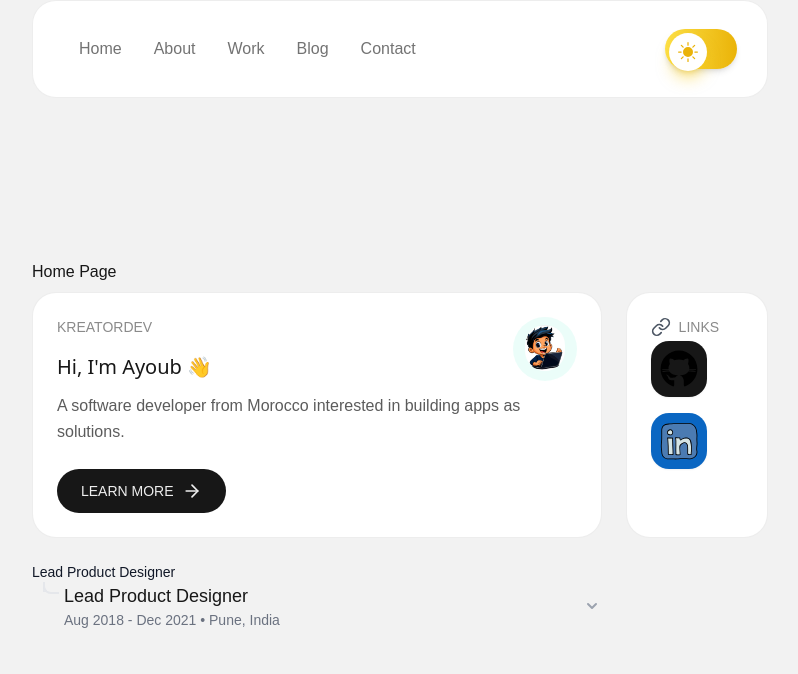
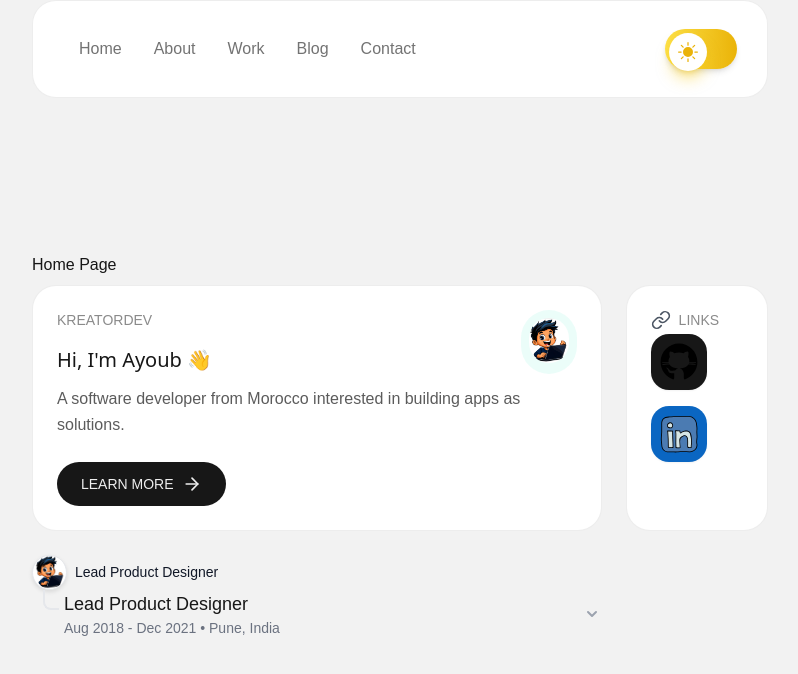
Before and after one commit to knightmate/myhome, a Next.js app: page / in a window 1280 px wide. Shown: the top 674 px of the page, without its empty margins (240-1038 px from the left). Built offline with nearby package versions, Linux system fonts and the light colour scheme.

Commit message:
card added

```diff
--- a/src/components/ExperienceCard/company-header.tsx
+++ b/src/components/ExperienceCard/company-header.tsx
@@ -1,4 +1,5 @@
 import React from "react";
+import Profile from "../Profile";
 
 interface CompanyTitleProps {
   title: string; // The company or title name to display
@@ -8,7 +9,8 @@ interface CompanyTitleProps {
 
 const CompanyTitle: React.FC<CompanyTitleProps> = ({ title, href, className }) => {
     return (
-      <div className="flex flex-col group/company">
+      <div className="flex flex-row group/company items-center gap-2">
+        <Profile/>
         <p
           onClick={() => href && window.open(href, "_blank")}
           className={`text-gray-900 dark:text-gray-100 font-normal text-sm truncate ${
--- a/src/components/ExperienceCard/connecting-line.tsx
+++ b/src/components/ExperienceCard/connecting-line.tsx
@@ -7,9 +7,7 @@ interface ConnectingLineProps {
 
 const ConnectingLine: React.FC<ConnectingLineProps> = ({ color, position = "-left-[21px]" }) => {
   return (
-    <div
-
-      style={{ borderColor: color,border:"1px solid red" }}
+    <div style={{ borderColor: color,border:"1px solid red" }}
     ></div>
   );
 };
--- a/src/components/ExperienceCard/index.tsx
+++ b/src/components/ExperienceCard/index.tsx
@@ -1,11 +1,9 @@
-'use client'
+"use client";
 
 import React, { useRef, useState } from "react";
 import { HiChevronDown } from "react-icons/hi";
-import Card from "../card";
 import SkillTag from "../TagChip";
 import CompanyTitle from "./company-header";
-import ConnectingLine from "./connecting-line";
 
 interface ExpandableProps {
   title: string;
@@ -28,18 +26,13 @@ const Expandable: React.FC<ExpandableProps> = ({
   const contentRef = useRef<HTMLDivElement>(null);
 
   return (
-
     <div className="w-full">
-
-      <CompanyTitle
-      title={title}
-      />
+      <CompanyTitle title={title} />
 
       <div className="w-full  relative pl-8">
-     <div class="absolute w-0.5 bg-gray-200 h-[10px] left-[11px]"></div>
-     {/* <div class="w-4 h-3 border-l-2 border-b-2 rounded-bl-lg absolute -left-[21px] border-gray-200"></div> */}
-      <div className="    relative">
-             <div class="w-4 h-3 border-l-2 border-b-2 rounded-bl-lg absolute -left-[21px] border-gray-200"></div>
+        <div class="absolute border-[#ea3569]  w-0.5 bg-gray-200 h-[10px] left-[11px]"></div>
+        <div className="relative">
+          <div class="w-4 border-[#ea3569]  h-[20px]  border-l-2 border-b-2 rounded-bl-lg absolute -left-[21px] border-gray-200"></div>
 
           <div className="flex flex-row w-full items-center">
             <div>
@@ -82,16 +75,14 @@ const Expandable: React.FC<ExpandableProps> = ({
               {/* Skills Section */}
               <div className="flex flex-wrap gap-2 mt-4">
                 {skills.map((skill, index) => (
-               <SkillTag key={index} skill={skill}/>
+                  <SkillTag key={index} skill={skill} />
                 ))}
               </div>
             </div>
           </div>
         </div>
       </div>
-
     </div>
-
   );
 };
 
--- /dev/null
+++ b/src/components/Profile/index.tsx
@@ -0,0 +1,33 @@
+import Image from "next/image";
+import React from "react";
+
+interface ProfileProps {
+  src: string;
+  alt: string;
+  size?: number; // Optional size prop to control the size of the circle
+}
+
+const Profile: React.FC<ProfileProps> = ({ alt, size = 35 }) => {
+  return (
+    <div
+      className="flex items-center justify-center rounded-full border border-gray-200"
+      style={{
+        width: size,
+        height: size,
+        overflow: "hidden",
+        backgroundColor: "#fff",
+        boxShadow: "0 2px 4px rgba(0, 0, 0, 0.1)",
+      }}
+    >
+      <Image
+        className="2xs:block rounded-full" // Add "rounded-full" for circular images if avatar is square
+        src="/cartoon.png"
+        alt="User Avatar" // Add a meaningful alt text
+        width={30}
+        height={30}
+      />
+    </div>
+  );
+};
+
+export default Profile;
--- a/src/components/cards/about-card.tsx
+++ b/src/components/cards/about-card.tsx
@@ -23,7 +23,7 @@ export default function AboutCard({className}) {
             <CardTitle title="KREATORDEV" />
             <p style={{fontFamily:"system-ui"}} className="text-xl font-medium mt-4">Hi, I{"'"}m Ayoub 👋</p>
           </div>
-          <div className="px-3 py-2 bg-teal-100/40 dark:bg-slate-500/20 rounded-full">
+          <div className="px-2 py-2 bg-teal-100/40 dark:bg-slate-500/20 rounded-full">
             <Image
               className="2xs:block rounded-full" // Add "rounded-full" for circular images if avatar is square
               src="/cartoon.png"
```
Lines whose indentation alone changed are shown as unchanged.
